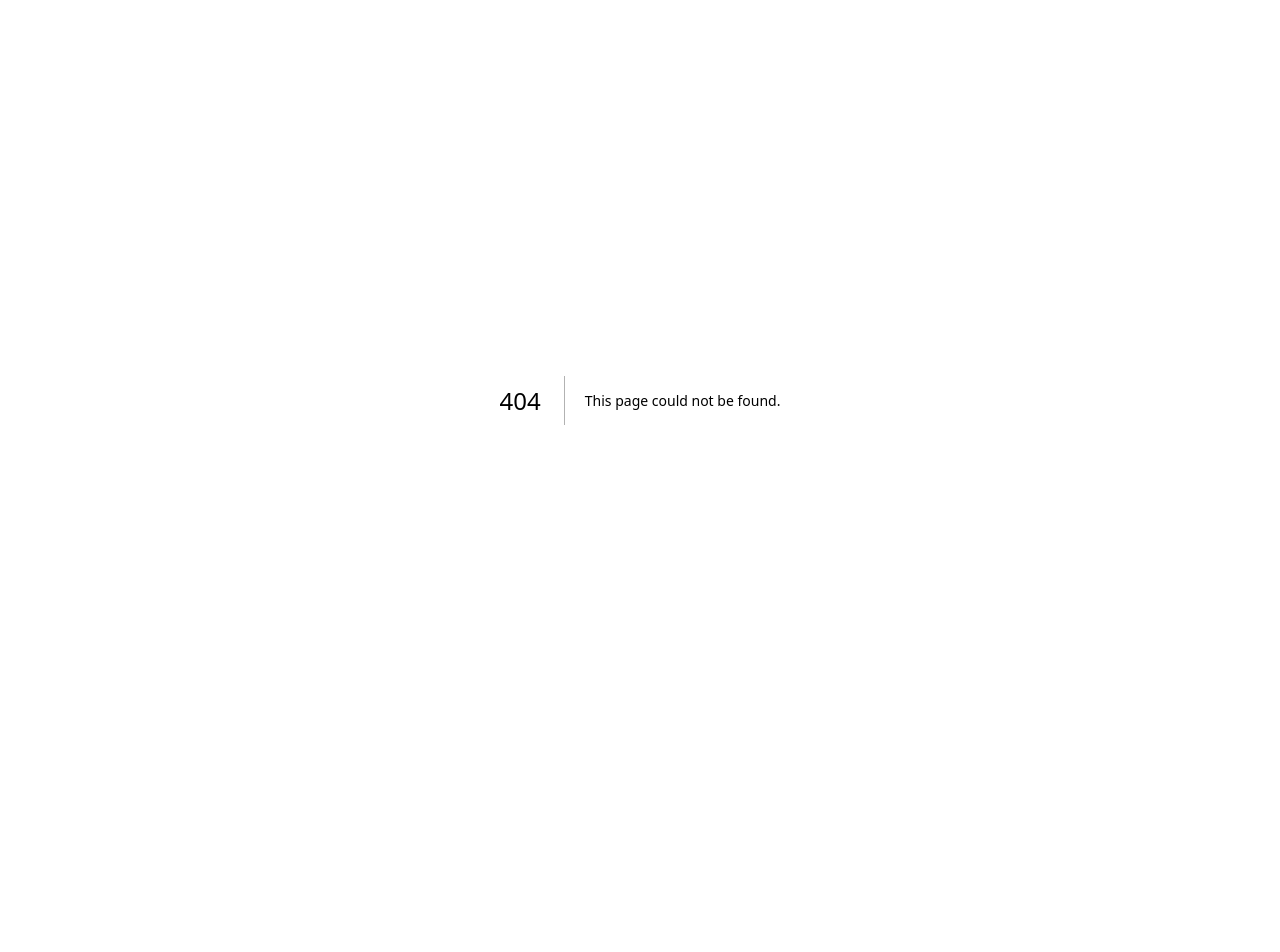
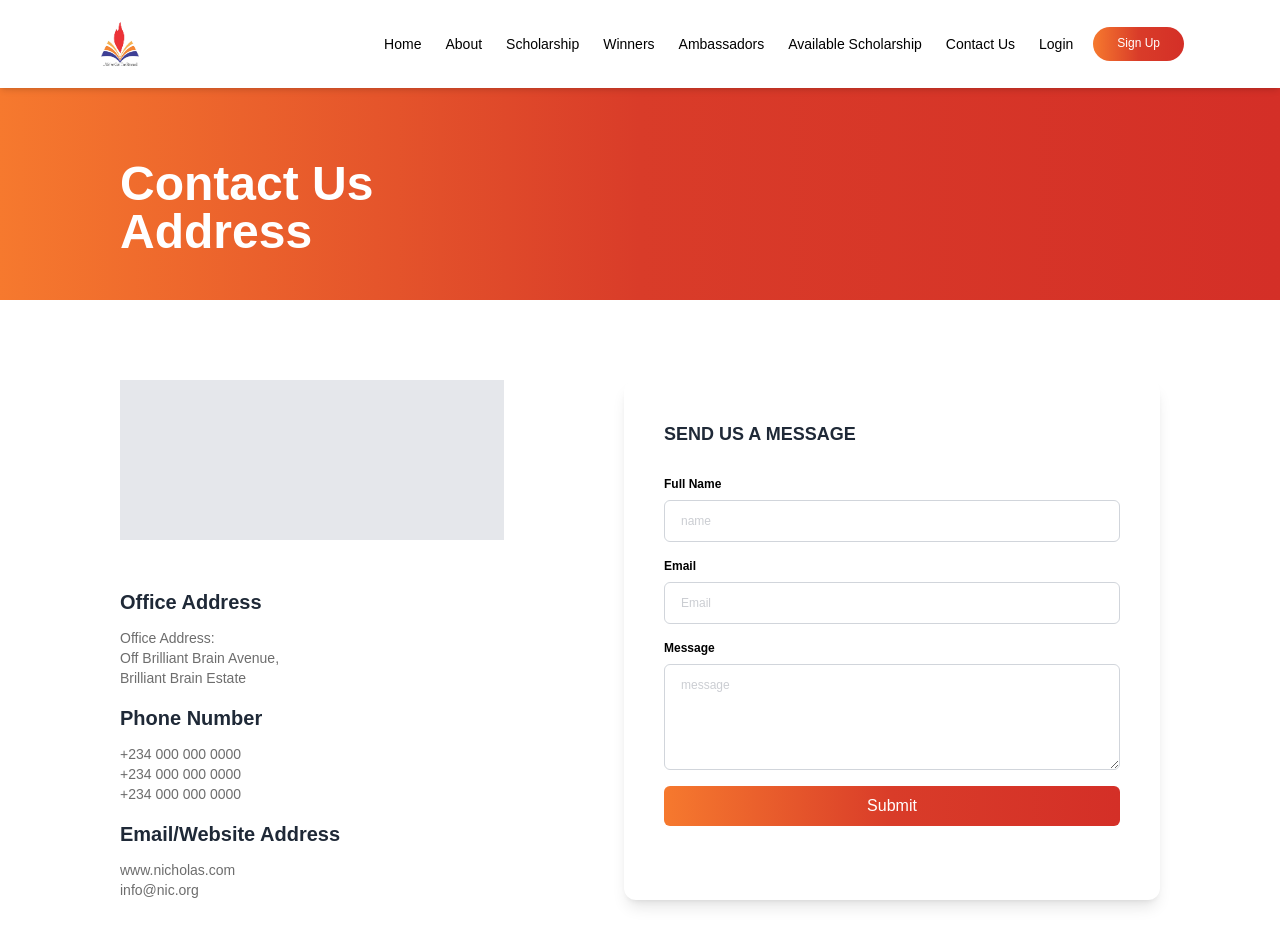
Before and after one commit to adefokun/brilliant-brain, a Next.js app: page /contact-us in a window 1280 px wide. Before the commit this address had no page. Shown: the top 952 px of the page. Before the commit the page ends 800 px from the top, so only its background shows below. Built offline with nearby package versions, Linux system fonts and the light colour scheme; a web font is replaced by a local one; what prettier-plugin-tailwindcss would draw is missing.

Commit message:
contact us

```diff
--- /dev/null
+++ b/pages/contact-us.tsx
@@ -0,0 +1,68 @@
+import Button from '@/components/Button'
+import Footer from '@/components/Footer'
+import Header from '@/components/Header'
+import Link from 'next/link'
+import React from 'react'
+
+const ContactUs = () => {
+  return (
+    <>
+        <Header />
+        <section className='section mt-20 pt-20 py-8 grad-to-right flex flex-col gap-3 text-white'>
+            <h1 className="text-5xl font-extrabold text-white font-argentinum mb-3">Contact Us <br /> Address</h1>
+            {/* <span className='font-bold'>Home / Contact Us</span> */}
+        </section>
+        <section className="section flex flex-col md:flex-row gap-3 pt-20 pb-20">
+            <div className="flex flex-col md:flex-row gap-4 md:gap-12 justify-between w-full">
+                <div className="flex-1 flex flex-col gap-4">
+                    <div className="h-40 bg-gray-200 max-w-sm mb-8"></div>
+                    <div>
+                        <h3 className="text-xl font-bold text-gray-800 font-argentinum mb-3">Office Address</h3>
+                        <p className="text-sm text-[#6D6D6D] font-medium">Office Address:<br /> Off Brilliant Brain Avenue, <br /> Brilliant Brain Estate</p>
+                    </div>
+                    <div>
+                        <h3 className="text-xl font-bold text-gray-800 font-argentinum mb-3">Phone Number</h3>
+                        <div className="text-sm text-[#6D6D6D] font-medium flex flex-col">
+                            <span>+234 000 000 0000</span>
+                            <span>+234 000 000 0000</span>
+                            <span>+234 000 000 0000</span>
+                        </div>
+                    </div>
+                    <div>
+                        <h3 className="text-xl font-bold text-gray-800 font-argentinum mb-3">Email/Website Address</h3>
+                        <div className="text-sm text-[#6D6D6D] font-medium flex flex-col">
+                            <a href="www.nick.com" className="hover:text-primary">
+                                www.nicholas.com
+                            </a>
+                            <a href="mailto:nic" className="hover:text-primary">
+                                info@nic.org
+                            </a>
+                        </div>
+                    </div>
+                </div>
+                <div className="flex-1 flex flex-col p-4 md:p-10 bg-white rounded-xl shadow-lg">
+                    <h1 className="text-lg font-bold text-gray-800 font-argentinum mb-3">SEND US A MESSAGE</h1>
+                    <form className="flex flex-col gap-4 mt-4">
+                        <div className='flex flex-col gap-2'>
+                            <label htmlFor="name" className="text-xs font-bold text-black">Full Name</label>
+                            <input type="text" placeholder="name" className="px-4 py-3 border border-gray-300 rounded-md focus:outline-none focus:ring-2 focus:ring-primary focus:border-transparent placeholder:opacity-35 placeholder:text-xs text-xs" />
+                        </div>
+                        <div className='flex flex-col gap-2'>
+                            <label htmlFor="email" className="text-xs font-bold text-black">Email</label>
+                            <input type="email" placeholder="Email" className="px-4 py-3 border border-gray-300 rounded-md focus:outline-none focus:ring-2 focus:ring-primary focus:border-transparent placeholder:opacity-35 placeholder:text-xs text-xs" />
+                        </div>
+                        <div className='flex flex-col gap-2'>
+                            <label htmlFor="message" className="text-xs font-bold text-black">Message</label>
+                            <textarea rows={5} cols={10} id='message' placeholder="message" className="px-4 py-3 border border-gray-300 rounded-md focus:outline-none focus:ring-2 focus:ring-primary focus:border-transparent placeholder:opacity-35 placeholder:text-xs text-xs" />
+                        </div>
+                        <Button className="px-4 py-2 text-white bg-primary rounded-md hover:bg-primary-hover focus:bg-primary-hover focus:outline-none">Submit</Button>
+                    </form>
+                </div>
+            </div>
+        </section>
+        <Footer />
+    </>
+  )
+}
+
+export default ContactUs
```
